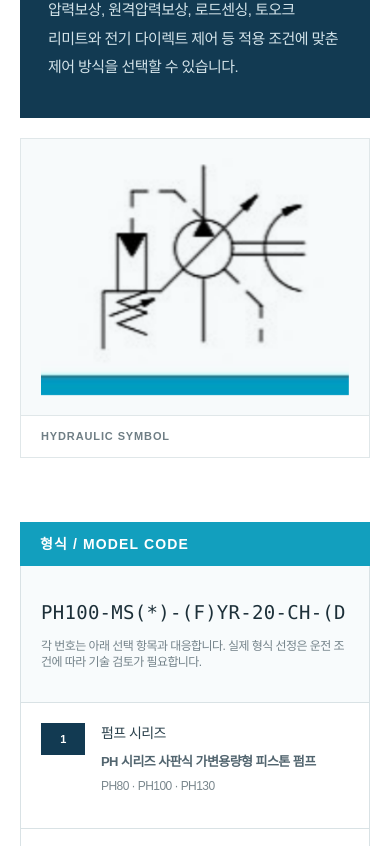
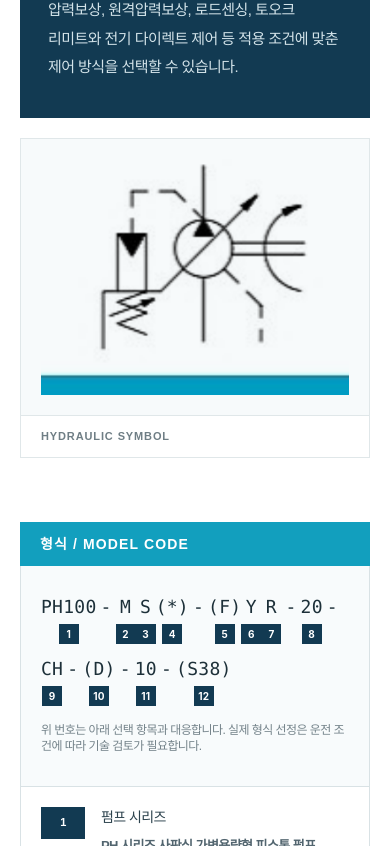
Before and after one commit to ycy0390/homepage, a Next.js app: page /v3/business-products/ph-series in a window 390 px wide. Shown: the part 2753-3599 px from the top of the page. Built offline with nearby package versions, Linux system fonts and the light colour scheme.

Commit message:
Improve PH mobile details and model code guide

```diff
--- a/public/html/v3/ph-series.html
+++ b/public/html/v3/ph-series.html
@@ -55,7 +55,19 @@
                     </div>
                     <section class="model-code-block">
                         <div class="model-code-title">형식 / MODEL CODE</div>
-                        <div class="model-code"><strong>PH100-MS(*)-(F)YR-20-CH-(D)-10-(S38)</strong><span>각 번호는 아래 선택 항목과 대응합니다. 실제 형식 선정은 운전 조건에 따라 기술 검토가 필요합니다.</span></div>
+                        <div class="model-code">
+                            <div class="model-code-diagram" aria-label="PH100-MS(*)-(F)YR-20-CH-(D)-10-(S38) 형식 기호 번호 안내">
+                                <span class="model-code-group"><span class="model-code-token"><em>PH100</em><b>1</b></span><i>-</i></span>
+                                <span class="model-code-group"><span class="model-code-token"><em>M</em><b>2</b></span><span class="model-code-token"><em>S</em><b>3</b></span><span class="model-code-token"><em>(*)</em><b>4</b></span><i>-</i></span>
+                                <span class="model-code-group"><span class="model-code-token"><em>(F)</em><b>5</b></span><span class="model-code-token"><em>Y</em><b>6</b></span><span class="model-code-token"><em>R</em><b>7</b></span><i>-</i></span>
+                                <span class="model-code-group"><span class="model-code-token"><em>20</em><b>8</b></span><i>-</i></span>
+                                <span class="model-code-group"><span class="model-code-token"><em>CH</em><b>9</b></span><i>-</i></span>
+                                <span class="model-code-group"><span class="model-code-token"><em>(D)</em><b>10</b></span><i>-</i></span>
+                                <span class="model-code-group"><span class="model-code-token"><em>10</em><b>11</b></span><i>-</i></span>
+                                <span class="model-code-group"><span class="model-code-token"><em>(S38)</em><b>12</b></span></span>
+                            </div>
+                            <span>위 번호는 아래 선택 항목과 대응합니다. 실제 형식 선정은 운전 조건에 따라 기술 검토가 필요합니다.</span>
+                        </div>
                         <div class="code-grid">
                             <article><b>1</b><div><h5>펌프 시리즈</h5><p>PH 시리즈 사판식 가변용량형 피스톤 펌프</p><span>PH80 · PH100 · PH130</span></div></article>
                             <article><b>2</b><div><h5>포트 사양</h5><p>M : 표준</p></div></article>
@@ -72,7 +84,12 @@
                     </section>
                     <section class="specification-block">
                         <div class="specification-heading"><div><p>STANDARD SPECIFICATION</p><h4>사양</h4></div><span>단위: cm³/rev · MPa · min⁻¹ · kg</span></div>
-                        <div class="table-scroll"><table class="specification-table"><caption>PH 시리즈 표준 사양</caption><thead><tr><th>형식</th><th>최대 이론용적<small>cm³/rev</small></th><th>사용압력<small>MPa</small></th><th>최고 회전수<small>min⁻¹</small></th><th>최저 회전수<small>min⁻¹</small></th><th>무게<small>kg</small></th></tr></thead><tbody><tr><th>PH80</th><td>80</td><td rowspan="3">정격 28<br>간헐 30</td><td rowspan="3">1,800</td><td rowspan="3">600</td><td>51</td></tr><tr><th>PH100</th><td>100</td><td>70</td></tr><tr><th>PH130</th><td>130</td><td>95</td></tr></tbody></table></div>
+                        <div class="table-scroll ph-spec-table"><table class="specification-table"><caption>PH 시리즈 표준 사양</caption><thead><tr><th>형식</th><th>최대 이론용적<small>cm³/rev</small></th><th>사용압력<small>MPa</small></th><th>최고 회전수<small>min⁻¹</small></th><th>최저 회전수<small>min⁻¹</small></th><th>무게<small>kg</small></th></tr></thead><tbody><tr><th>PH80</th><td>80</td><td rowspan="3">정격 28<br>간헐 30</td><td rowspan="3">1,800</td><td rowspan="3">600</td><td>51</td></tr><tr><th>PH100</th><td>100</td><td>70</td></tr><tr><th>PH130</th><td>130</td><td>95</td></tr></tbody></table></div>
+                        <div class="mobile-spec-cards" aria-label="PH 시리즈 모바일 사양">
+                            <article><header><strong>PH80</strong><span>80 cm³/rev</span></header><dl><div><dt>사용압력</dt><dd>정격 28 / 간헐 30 MPa</dd></div><div><dt>최고 회전수</dt><dd>1,800 min⁻¹</dd></div><div><dt>최저 회전수</dt><dd>600 min⁻¹</dd></div><div><dt>무게</dt><dd>51 kg</dd></div></dl></article>
+                            <article><header><strong>PH100</strong><span>100 cm³/rev</span></header><dl><div><dt>사용압력</dt><dd>정격 28 / 간헐 30 MPa</dd></div><div><dt>최고 회전수</dt><dd>1,800 min⁻¹</dd></div><div><dt>최저 회전수</dt><dd>600 min⁻¹</dd></div><div><dt>무게</dt><dd>70 kg</dd></div></dl></article>
+                            <article><header><strong>PH130</strong><span>130 cm³/rev</span></header><dl><div><dt>사용압력</dt><dd>정격 28 / 간헐 30 MPa</dd></div><div><dt>최고 회전수</dt><dd>1,800 min⁻¹</dd></div><div><dt>최저 회전수</dt><dd>600 min⁻¹</dd></div><div><dt>무게</dt><dd>95 kg</dd></div></dl></article>
+                        </div>
                         <ul class="specification-notes"><li>간헐압력은 운전 사이클의 10% 이하, 최대 6초간 적용 가능한 압력입니다. 정격 사용압력을 넘는 조건은 별도 검토가 필요합니다.</li><li>전기 다이렉트 제어 EDHS형의 정격압력은 21 MPa이며 안전밸브 설정으로 규정됩니다.</li><li>무게는 대형 압력보상제어 밸브 적용 시의 수치입니다. 물·글리콜계 작동유는 별도 문의해 주십시오.</li></ul>
                     </section>
                 </section>
--- a/src/app/v3/business-products/ProductDetail.js
+++ b/src/app/v3/business-products/ProductDetail.js
@@ -7,6 +7,17 @@ const pvModels = [
 ];
 
 const phModels = [['PH80', '80', '51'], ['PH100', '100', '70'], ['PH130', '130', '95']];
+
+const phModelCodeGroups = [
+  [['1', 'PH100']],
+  [['2', 'M'], ['3', 'S'], ['4', '(*)']],
+  [['5', '(F)'], ['6', 'Y'], ['7', 'R']],
+  [['8', '20']],
+  [['9', 'CH']],
+  [['10', '(D)']],
+  [['11', '10']],
+  [['12', '(S38)']],
+];
 
 const phCodeItems = [
   ['1', '펌프 시리즈', 'PH 시리즈 사판식 가변용량형 피스톤 펌프', 'PH80 · PH100 · PH130'],
@@ -27,7 +38,7 @@ const thClass = 'border border-[#cfdade] bg-[#eef6f8] px-3 py-3 font-extrabold l
 const tdClass = 'border border-[#d7e0e3] px-3 py-[11px] font-semibold';
 
 function TechnicalFigure({ src, alt, label, className = '' }) {
-  return <figure className={`m-0 flex min-h-[260px] flex-col border border-[#e0e7e9] bg-[#f7fafb] ${className}`}>
+  return <figure className={`m-0 flex min-h-[260px] min-w-0 flex-col border border-[#e0e7e9] bg-[#f7fafb] ${className}`}>
     <div className="grid flex-1 place-items-center p-[clamp(20px,3vw,34px)]"><img className="max-h-[300px] w-full object-contain mix-blend-multiply" src={src} alt={alt} /></div>
     <figcaption className="border-t border-[#e0e7e9] bg-white px-5 py-3 text-[11px] font-extrabold tracking-[.08em] text-[#6f7e85]">{label}</figcaption>
   </figure>;
@@ -41,7 +52,7 @@ function SectionTitle({ eyebrow, title, description }) {
 }
 
 function PvTechnicalDetails() {
-  return <section className="col-span-full mt-20 border-t border-[#cbd6da] pt-16 max-[760px]:mt-14 max-[760px]:pt-11">
+  return <section className="col-span-full mt-20 min-w-0 border-t border-[#cbd6da] pt-16 max-[760px]:mt-14 max-[760px]:pt-11">
     <SectionTitle eyebrow="STRUCTURE & SPECIFICATIONS" title="P**V 시리즈 구조와 주요 사양" description="카탈로그의 설명과 사양표를 웹 화면에서 바로 확인할 수 있도록 구성했습니다. 제품 사진과 단면도는 원본 기술 자료를 사용했습니다." />
     <div className="grid grid-cols-12 gap-5">
       <TechnicalFigure className="col-span-4 max-[760px]:col-span-12" src="/product-details/pv-product.png" alt="P**V 시리즈 피스톤 펌프 제품" label="P**V SERIES / PRODUCT" />
@@ -58,7 +69,7 @@ function PvTechnicalDetails() {
 }
 
 function PvSpecification() {
-  return <section className="mt-16">
+  return <section className="mt-16 min-w-0">
     <SpecHeader />
     <div className="grid grid-cols-[1.2fr_.8fr] gap-7 max-[900px]:grid-cols-1">
       <div className="overflow-x-auto">
@@ -82,7 +93,7 @@ function SpecHeader() {
 }
 
 function PhTechnicalDetails() {
-  return <section className="col-span-full mt-20 border-t border-[#cbd6da] pt-16 max-[760px]:mt-14 max-[760px]:pt-11">
+  return <section className="col-span-full mt-20 min-w-0 border-t border-[#cbd6da] pt-16 max-[760px]:mt-14 max-[760px]:pt-11">
     <SectionTitle eyebrow="STRUCTURE, MODEL CODE & SPECIFICATIONS" title="PH 시리즈 형식과 주요 사양" description="제품 구조, 형식 기호의 의미와 모델별 사양을 카탈로그를 열지 않고도 확인할 수 있습니다." />
     <div className="grid grid-cols-12 gap-5">
       <TechnicalFigure className="col-span-4 max-[760px]:col-span-12" src="/product-details/ph-product.png" alt="PH 시리즈 피스톤 펌프 제품" label="PH SERIES / PRODUCT" />
@@ -96,15 +107,34 @@ function PhTechnicalDetails() {
 }
 
 function PhModelCode() {
-  return <section className="mt-16">
+  return <section className="mt-16 min-w-0">
     <div className="bg-[#129fbe] px-5 py-3 text-sm font-extrabold tracking-[.08em] text-white">형식 / MODEL CODE</div>
-    <div className="border-x border-b border-[#d9e2e5] bg-[#f8fbfc] px-[clamp(20px,4vw,42px)] py-8"><p className="m-0 overflow-x-auto whitespace-nowrap font-mono text-[clamp(19px,2.6vw,31px)] tracking-[.015em] text-[#1d3039]">PH100-MS(*)-(F)YR-20-CH-(D)-10-(S38)</p><p className="mb-0 mt-3 text-xs text-[#74838a]">각 번호는 아래 선택 항목과 대응합니다. 실제 형식 선정은 운전 조건에 따라 기술 검토가 필요합니다.</p></div>
+    <div className="min-w-0 border-x border-b border-[#d9e2e5] bg-[#f8fbfc] px-[clamp(20px,4vw,42px)] py-8">
+      <div className="flex flex-wrap items-start gap-y-4 font-mono text-[clamp(19px,2.6vw,31px)] tracking-[.015em] text-[#1d3039] max-[760px]:text-[18px]" aria-label="PH100-MS(*)-(F)YR-20-CH-(D)-10-(S38) 형식 기호 번호 안내">
+        {phModelCodeGroups.map((group, groupIndex) => <span className="inline-flex shrink-0 items-start" key={groupIndex}>
+          {group.map(([number, code]) => <span className="inline-flex flex-col items-center" key={number}><span className="leading-none">{code}</span><b className="mt-2 grid h-5 min-w-5 place-items-center bg-[#123a52] px-1 font-sans text-[10px] leading-none text-white">{number}</b></span>)}
+          {groupIndex < phModelCodeGroups.length - 1 && <span className="px-1 leading-none" aria-hidden="true">-</span>}
+        </span>)}
+      </div>
+      <p className="mb-0 mt-4 text-xs text-[#74838a]">위 번호는 아래 선택 항목과 대응합니다. 실제 형식 선정은 운전 조건에 따라 기술 검토가 필요합니다.</p>
+    </div>
     <div className="grid grid-cols-2 border-x border-[#d9e2e5] max-[760px]:grid-cols-1">{phCodeItems.map(([number, title, primary, secondary]) => <article className="grid min-h-[126px] grid-cols-[44px_1fr] gap-4 border-b border-[#d9e2e5] p-5 odd:border-r max-[760px]:odd:border-r-0" key={number}><span className="grid h-8 min-w-8 place-items-center self-start bg-[#123a52] px-1 text-[11px] font-extrabold text-white">{number}</span><div><h5 className="m-0 text-sm text-[#2c424d]">{title}</h5><p className="mb-0 mt-2 text-[13px] font-semibold leading-[1.65] text-[#52656f]">{primary}</p>{secondary && <p className="mb-0 mt-1 text-xs leading-[1.6] text-[#7b888e]">{secondary}</p>}</div></article>)}</div>
   </section>;
 }
 
 function PhSpecification() {
-  return <section className="mt-16"><SpecHeader /><div className="overflow-x-auto"><table className={tableClass}><caption className="sr-only">PH 시리즈 표준 사양</caption><thead><tr><th className={thClass} scope="col">형식</th><th className={thClass} scope="col">최대 이론용적<br /><small>cm³/rev</small></th><th className={thClass} scope="col">사용압력<br /><small>MPa</small></th><th className={thClass} scope="col">최고 회전수<br /><small>min⁻¹</small></th><th className={thClass} scope="col">최저 회전수<br /><small>min⁻¹</small></th><th className={thClass} scope="col">무게<br /><small>kg</small></th></tr></thead><tbody>{phModels.map(([model, displacement, weight], index) => <tr key={model}><th className={`${tdClass} bg-white text-[#1163a2]`} scope="row">{model}</th><td className={tdClass}>{displacement}</td>{index === 0 && <><td className={tdClass} rowSpan={phModels.length}>정격 28<br />간헐 30</td><td className={tdClass} rowSpan={phModels.length}>1,800</td><td className={tdClass} rowSpan={phModels.length}>600</td></>}<td className={tdClass}>{weight}</td></tr>)}</tbody></table></div><ul className="mb-0 mt-5 grid gap-2 pl-5 text-xs leading-[1.65] text-[#6d7b82]"><li>간헐압력은 운전 사이클의 10% 이하, 최대 6초간 적용 가능한 압력입니다. 정격 사용압력을 넘는 조건은 별도 검토가 필요합니다.</li><li>전기 다이렉트 제어 EDHS형의 정격압력은 21 MPa이며 안전밸브 설정으로 규정됩니다.</li><li>무게는 대형 압력보상제어 밸브 적용 시의 수치입니다. 물·글리콜계 작동유는 별도 문의해 주십시오.</li></ul></section>;
+  return <section className="mt-16 min-w-0"><SpecHeader />
+    <div className="min-w-0 max-w-full overflow-x-auto max-[760px]:hidden"><table className={tableClass}><caption className="sr-only">PH 시리즈 표준 사양</caption><thead><tr><th className={thClass} scope="col">형식</th><th className={thClass} scope="col">최대 이론용적<br /><small>cm³/rev</small></th><th className={thClass} scope="col">사용압력<br /><small>MPa</small></th><th className={thClass} scope="col">최고 회전수<br /><small>min⁻¹</small></th><th className={thClass} scope="col">최저 회전수<br /><small>min⁻¹</small></th><th className={thClass} scope="col">무게<br /><small>kg</small></th></tr></thead><tbody>{phModels.map(([model, displacement, weight], index) => <tr key={model}><th className={`${tdClass} bg-white text-[#1163a2]`} scope="row">{model}</th><td className={tdClass}>{displacement}</td>{index === 0 && <><td className={tdClass} rowSpan={phModels.length}>정격 28<br />간헐 30</td><td className={tdClass} rowSpan={phModels.length}>1,800</td><td className={tdClass} rowSpan={phModels.length}>600</td></>}<td className={tdClass}>{weight}</td></tr>)}</tbody></table></div>
+    <div className="hidden gap-3 max-[760px]:grid" aria-label="PH 시리즈 모바일 사양">
+      {phModels.map(([model, displacement, weight]) => <article className="overflow-hidden border border-[#d7e0e3] bg-white" key={model}>
+        <header className="flex items-center justify-between bg-[#eef6f8] px-4 py-3"><strong className="text-[15px] text-[#1163a2]">{model}</strong><span className="text-xs font-bold text-[#536a75]">{displacement} cm³/rev</span></header>
+        <dl className="m-0 grid grid-cols-2 text-xs">
+          {[['사용압력', '정격 28 / 간헐 30 MPa'], ['최고 회전수', '1,800 min⁻¹'], ['최저 회전수', '600 min⁻¹'], ['무게', `${weight} kg`]].map(([label, value]) => <div className="border-t border-[#e1e7e9] p-3 even:border-l" key={label}><dt className="mb-1 text-[11px] text-[#7a8990]">{label}</dt><dd className="m-0 break-keep font-bold leading-[1.45] text-[#344750]">{value}</dd></div>)}
+        </dl>
+      </article>)}
+    </div>
+    <ul className="mb-0 mt-5 grid gap-2 pl-5 text-xs leading-[1.65] text-[#6d7b82]"><li>간헐압력은 운전 사이클의 10% 이하, 최대 6초간 적용 가능한 압력입니다. 정격 사용압력을 넘는 조건은 별도 검토가 필요합니다.</li><li>전기 다이렉트 제어 EDHS형의 정격압력은 21 MPa이며 안전밸브 설정으로 규정됩니다.</li><li>무게는 대형 압력보상제어 밸브 적용 시의 수치입니다. 물·글리콜계 작동유는 별도 문의해 주십시오.</li></ul>
+  </section>;
 }
 
 function ProductTechnicalDetails({ pump }) {
@@ -116,7 +146,7 @@ export default function ProductDetail({ pump }) {
     <V3Header active="business" /><main><SubHero trail="유압기기 › 피스톤 펌프" />
       <section className="mx-auto grid max-w-[1180px] grid-cols-[220px_1fr] gap-[clamp(45px,8vw,125px)] pb-[130px] pt-[86px] max-[760px]:grid-cols-1 max-[760px]:gap-[45px] max-[760px]:px-5 max-[760px]:pb-20 max-[760px]:pt-0">
         <BusinessSide />
-        <article className="relative grid w-full grid-cols-[1.04fr_.96fr] border-t border-[#9eabb2] pt-[70px] max-[760px]:grid-cols-1 max-[760px]:pt-[57px]">
+        <article className="relative grid min-w-0 w-full grid-cols-[1.04fr_.96fr] border-t border-[#9eabb2] pt-[70px] max-[760px]:grid-cols-1 max-[760px]:pt-[57px]">
           <div className="absolute left-0 top-[23px] text-[13px] font-extrabold tracking-[.08em] text-[#b8c4ca]">PRODUCT DETAIL</div>
           <div className="pr-[55px] max-[760px]:p-0"><a className="mb-6 mt-[-10px] inline-block text-xs font-bold text-[#7b8a92]" href="/v3/business-products#piston-pump">← 피스톤 펌프 목록</a><p className="m-0 text-[11px] font-extrabold tracking-[.14em] text-[#1163a2]">{pump.series} SERIES</p><h2 className="mb-[11px] mt-[17px] break-keep text-[clamp(29px,3.1vw,43px)] leading-[1.18] tracking-[-.08em] max-[760px]:text-[34px]">{pump.name}</h2><span className="text-[13px] tracking-normal text-[#718089]">{pump.english}</span><p className="my-7 break-keep text-[15px] leading-[1.75] text-[#576872]">{pump.description}</p><dl className="m-0 border-t border-[#e5e7e8]">{[['사용압력', pump.pressure], ['최대 이론용적', pump.volume], ['모델', pump.models]].map(([label, value]) => <div className="grid grid-cols-[125px_1fr] gap-3 border-b border-[#e5e7e8] py-[13px]" key={label}><dt className="text-xs text-[#829099]">{label}</dt><dd className="m-0 text-[13px] font-bold leading-[1.45] text-[#41535e]">{value}</dd></div>)}</dl><a className="mt-[29px] inline-flex gap-[47px] border-b border-[#2f3e46] py-[14px] text-[13px] font-extrabold" href={`mailto:tokimec@tokimec.co.kr?subject=${encodeURIComponent(`[${pump.series} 시리즈] 기술 문의`)}`}>기술 문의하기 <b className="text-[#1163a2]">→</b></a></div>
           <div className="grid min-h-[352px] place-items-center bg-[linear-gradient(130deg,#eff4f5,#dbe6e9)] p-[35px] max-[760px]:mt-[35px] max-[760px]:min-h-[260px] max-[760px]:p-[25px]"><img className="max-h-[290px] w-[min(100%,415px)] object-contain mix-blend-multiply max-[760px]:max-h-[220px]" src={pump.image} alt={`${pump.series} 시리즈 제품`} /></div>
```
Also changed, not shown: public/static/css/v3/styles.css.
